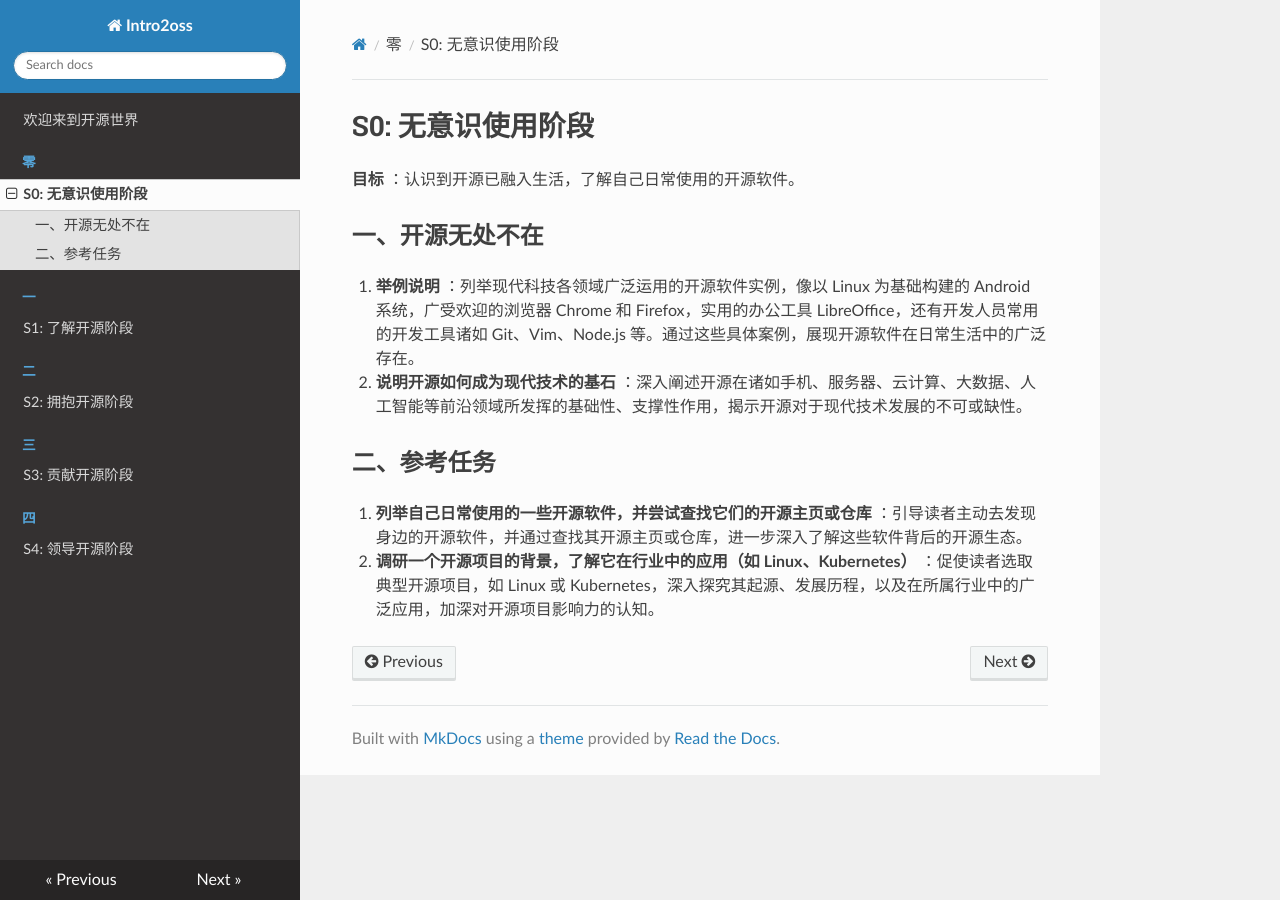
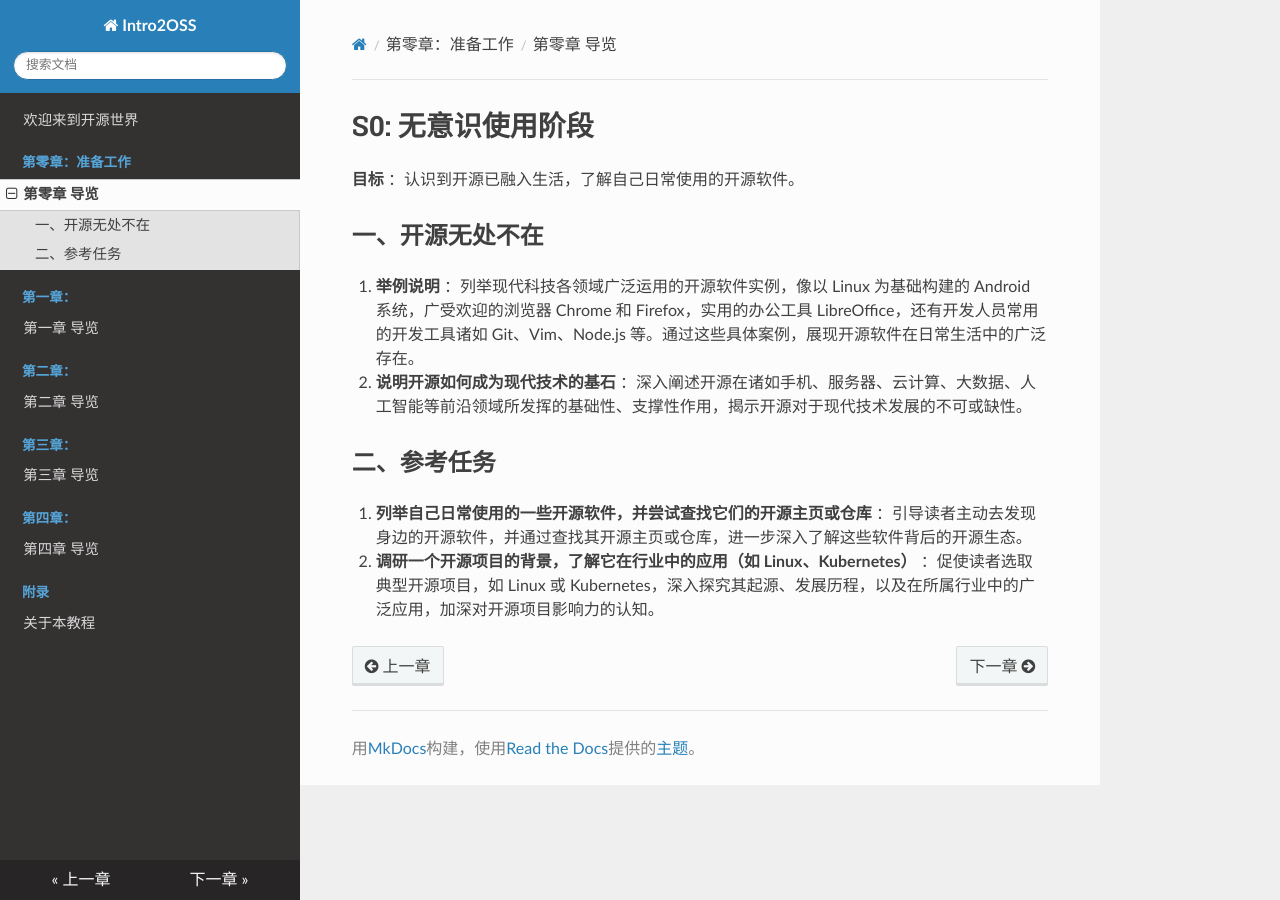
Before and after one commit to hust-open-atom-club/intro2oss, an MkDocs documentation site: the page built from docs/ch0/index.md, in a window 1280 px wide. Built offline with MkDocs 1.6.1, drawn with Linux system fonts in a browser that asks for light colours; nearby versions of some CDN libraries.

Commit message:
docs: refactored docs' file structure

```diff
--- a/mkdocs.yml
+++ b/mkdocs.yml
@@ -1,16 +1,26 @@
-site_name: Intro2oss
+site_name: Intro2OSS
 
 theme:
   name: readthedocs
+  locale: zh_CN
+
 nav:
-- 欢迎来到开源世界: index.md
-- 零:
-  - S0/index.md
-- 一:
-  - S1/index.md
-- 二:
-  - S2/index.md
-- 三:
-  - S3/index.md
-- 四:
-  - S4/index.md
+  - 欢迎来到开源世界: index.md
+
+  - 第零章：准备工作:
+    - 第零章 导览: ch0/index.md
+
+  - 第一章：:
+    - 第一章 导览: ch1/index.md
+
+  - 第二章：:
+    - 第二章 导览: ch2/index.md
+
+  - 第三章：:
+    - 第三章 导览: ch3/index.md
+
+  - 第四章：:
+    - 第四章 导览: ch4/index.md
+
+  - 附录:
+    - 关于本教程: ch99/abouts.md
```
Also changed, not shown: docs/ch0/index.md (renamed from docs/S0/index.md), docs/ch1/index.md (renamed from docs/S1/index.md), docs/ch2/index.md (renamed from docs/S2/index.md), docs/ch3/index.md (renamed from docs/S3/index.md), docs/ch4/index.md (renamed from docs/S4/index.md), docs/ch99/abouts.md (added).
